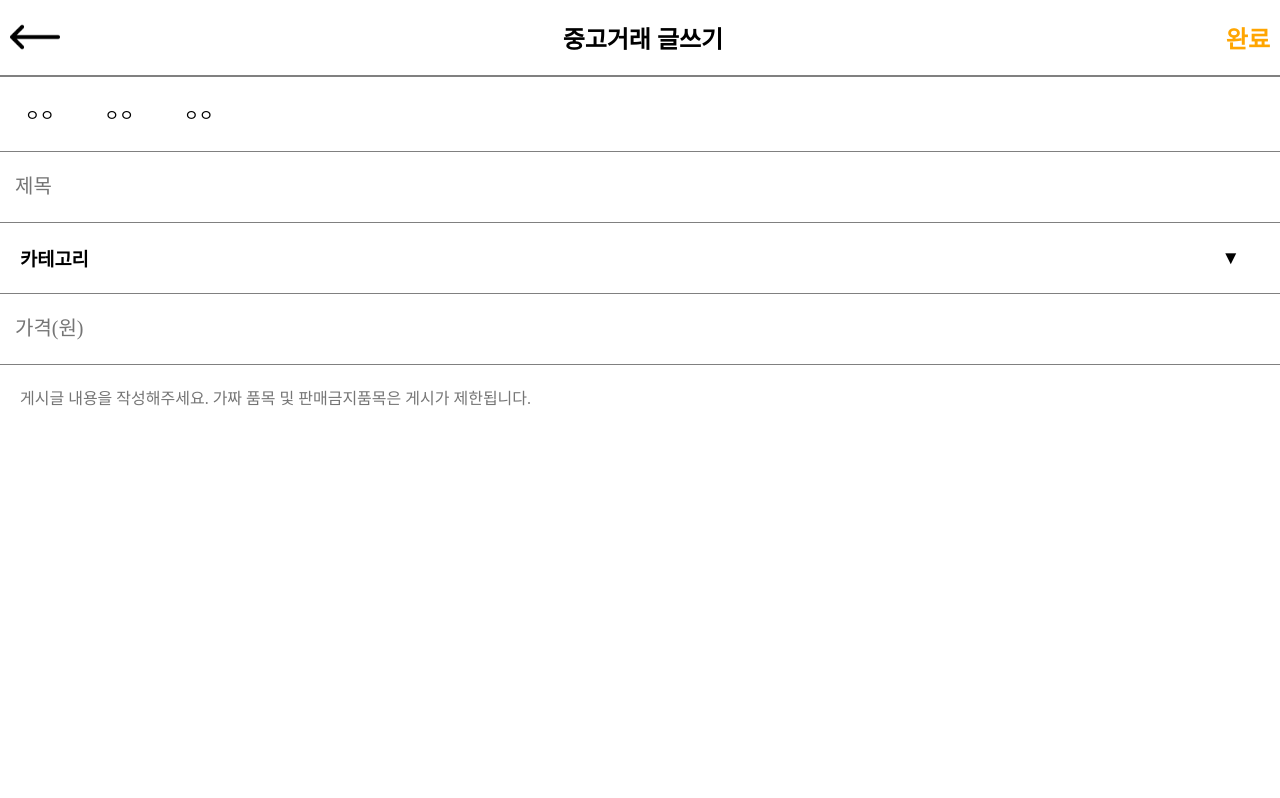
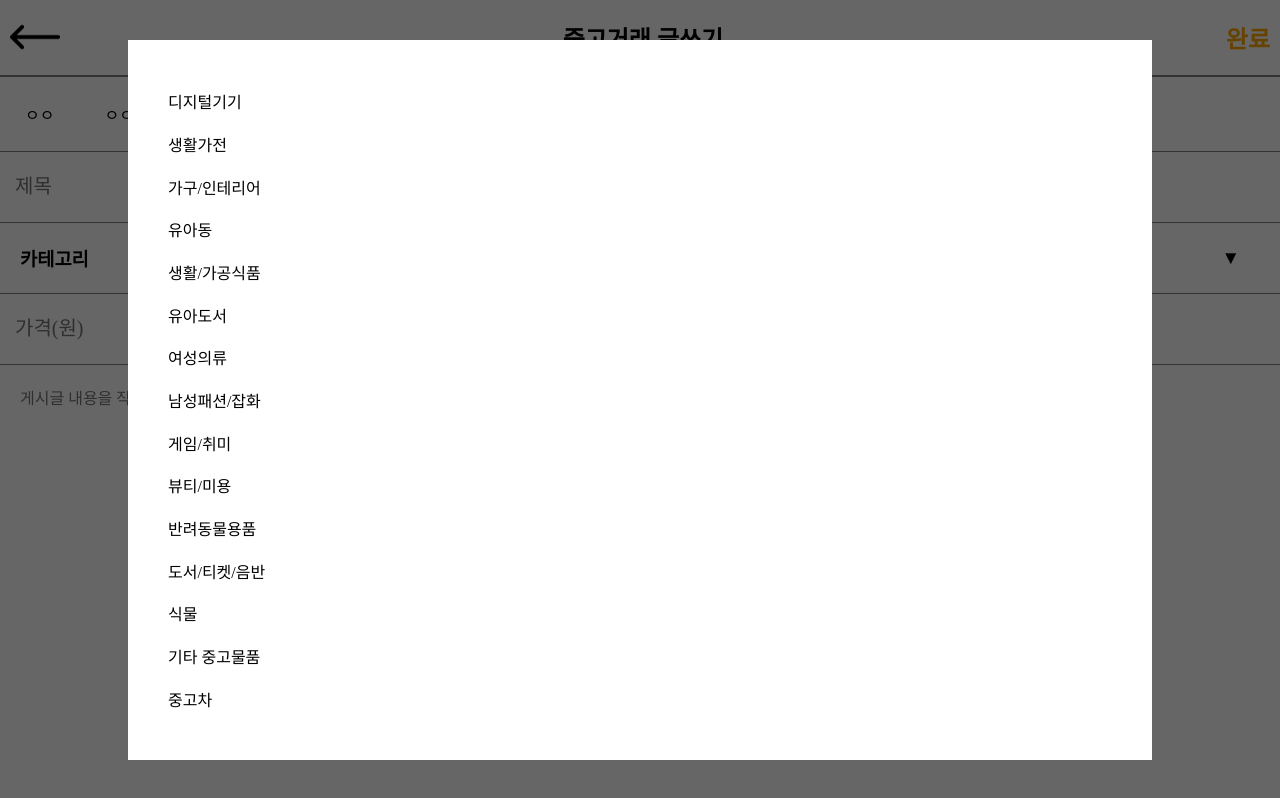
Before and after one commit to DKU-D-Coding/react-study-carrot-market, a React (Create React App) app in the folder bubbletea03-my-app/: page /writing in a window 1280 px wide. Built offline with nearby package versions, Linux system fonts and the light colour scheme.

Commit message:
feat: 카테고리 모달 html/css 완성

```diff
--- /dev/null
+++ b/bubbletea03-my-app/src/component/writing-page/CategoryModal.js
@@ -0,0 +1,61 @@
+import styled from 'styled-components';
+
+
+export default function CategoryModal() {
+    return (
+        <StyledBlock>
+            <section>
+                <div className='categories'>
+                    {
+                        CATEGORY_LIST.map((category, idx) => <button key={idx}>{category}</button>)
+                    }
+                </div>
+            </section>
+        </StyledBlock>
+    );
+}
+
+const StyledBlock = styled.div`
+    display: flex;
+    align-items: center;
+    position: fixed;
+    background-color: rgba(0, 0, 0, 0.6);
+    top: 0;
+    right: 0;
+    left: 0;
+    bottom: 0;
+
+    section {
+        width: 80%;
+        height: 90%;
+        margin: 0 auto;
+        background-color: white;
+
+        .categories {
+            display: flex;
+            flex-direction: column;
+            justify-content: space-between;
+            height: 100%;
+            padding: 40px;
+            box-sizing: border-box;
+
+            button {
+                height: 100%;
+
+                &:hover {
+                    background-color: lightgray;
+                    transition: 0.2s;
+                }
+            }
+
+        }
+    }
+`
+
+const CATEGORY_LIST = [
+    "디지털기기", "생활가전", "가구/인테리어",
+    "유아동", "생활/가공식품", "유아도서",
+    "여성의류", "남성패션/잡화", "게임/취미",
+    "뷰티/미용", "반려동물용품", "도서/티켓/음반",
+    "식물", "기타 중고물품", "중고차"
+]
--- a/bubbletea03-my-app/src/page/WritingPage.js
+++ b/bubbletea03-my-app/src/page/WritingPage.js
@@ -1,4 +1,5 @@
 import styled from 'styled-components';
+import CategoryModal from '../component/writing-page/CategoryModal';
 import Header from '../component/writing-page/Header';
 
 
@@ -8,6 +9,7 @@ export default function WritingPage() {
     return ( // TODO: html 전부 완성되면, 컴포넌트화 시키기
         <StyledBlock>
             <Header/>
+            <CategoryModal/>
             <div className='photo-upload'>
                 <div>ㅇㅇ</div>
                 <div>ㅇㅇ</div>
```
Also changed, not shown: 1 other file (tests, documents, lock files or other folders).
